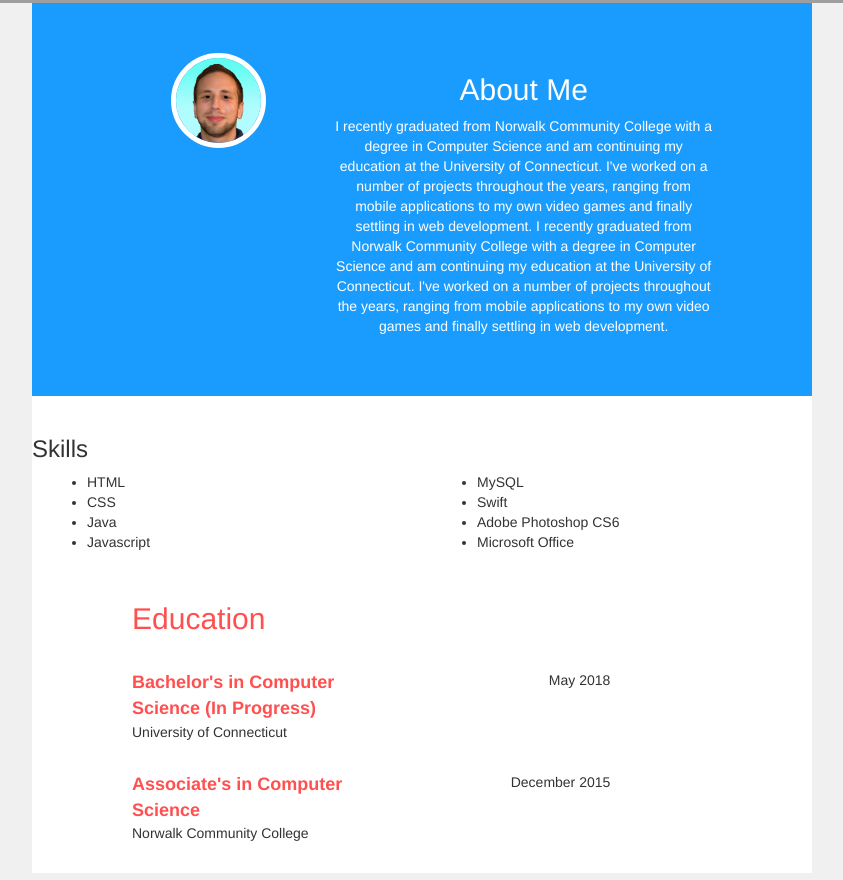
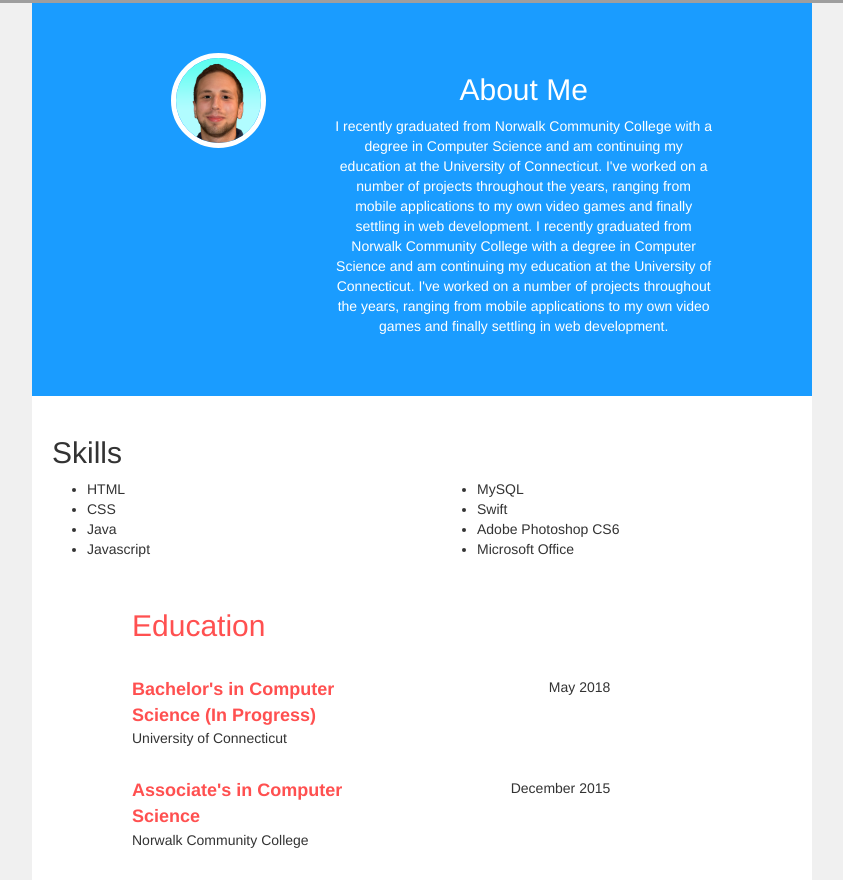
Before and after one commit to sean-mooney/sean-personal-website, a plain HTML site: page about.html in a window 1280 px wide. Shown: the part 697-1577 px from the top of the page, without its empty margins (218-1061 px from the left). Drawn offline with Linux system fonts and the light colour scheme; grey boxes are pictures that could not be loaded.

Commit message:
necessary commit

```diff
--- a/about.html
+++ b/about.html
@@ -51,7 +51,7 @@
 			<div class="container-fluid">
 				<div class="row">
 
-					<h3>Skills</h3>
+					<h2>Skills</h2>
 
 					<div class="col-md-6">
 						<ul>
--- a/css/base.css
+++ b/css/base.css
@@ -151,3 +151,7 @@ body {
 	background-color: white;
 
 }
+
+.skills h2 {
+	margin-left: 20px;
+}
```
